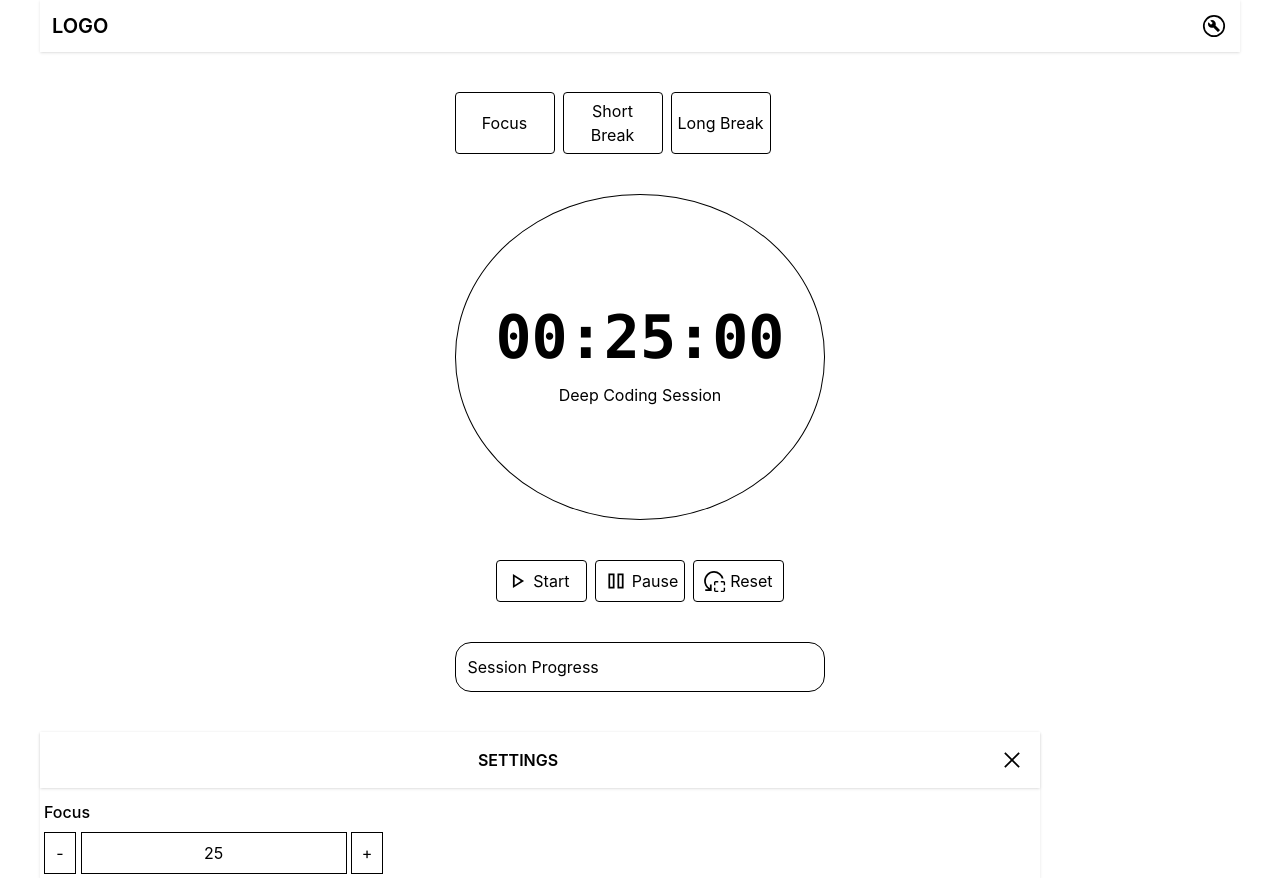
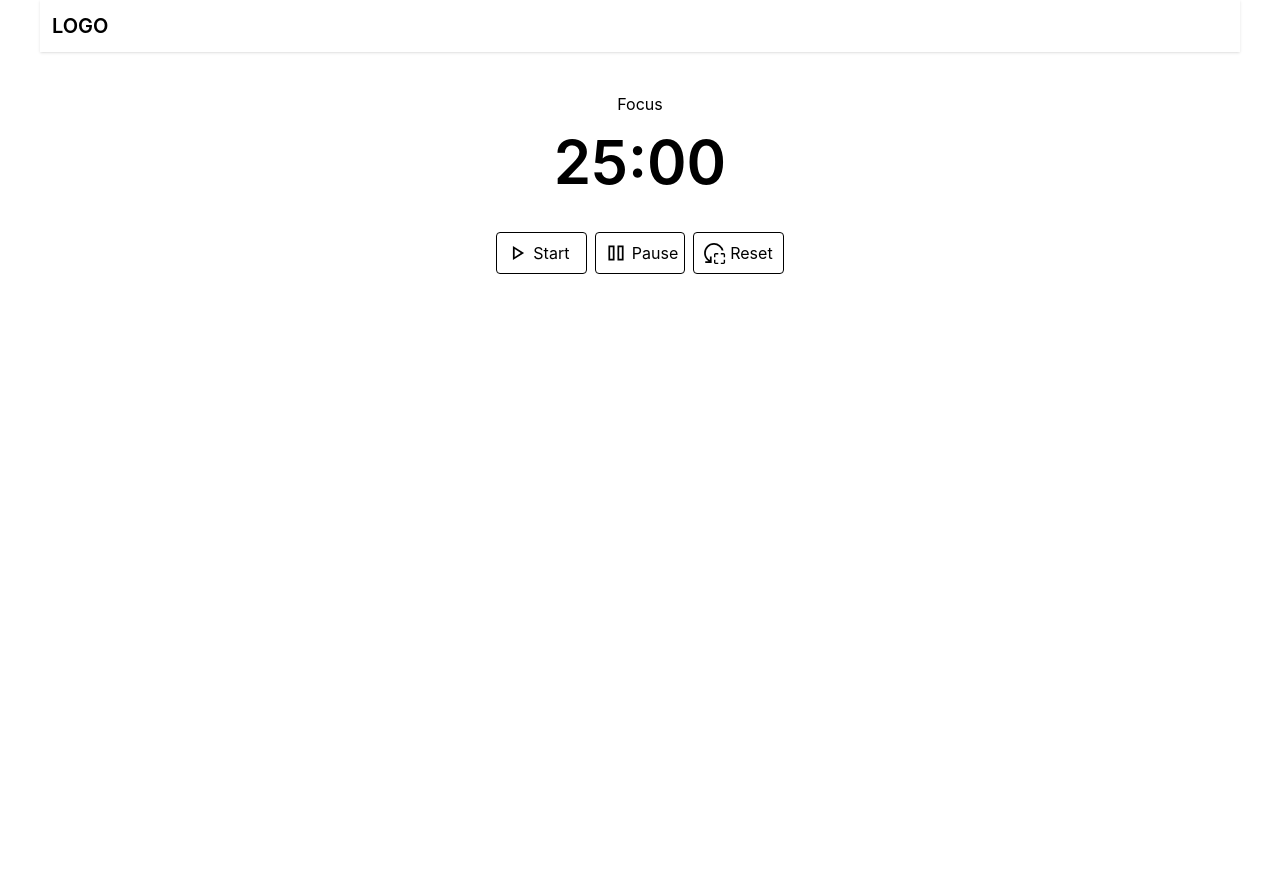
Before and after one commit to dev-Kamogelo/deep-focus-project, a website built with Vite: page index.html in a window 1280 px wide. After the commit the page ends 800 px from the top, so only its background shows below. Built offline with nearby package versions, Linux system fonts and the light colour scheme.

Commit message:
feat: restrucure UI

```diff
--- a/index.html
+++ b/index.html
@@ -10,24 +10,15 @@
       <header class="p-3 shadow">
         <nav class="flex justify-between">
           <a href="#" class="font-semibold text-xl">LOGO</a>
-          <button>
-            <svg xmlns="http://www.w3.org/2000/svg" height="28px" viewBox="0 -960 960 960" width="28px" fill="currentColor"><path d="m628.85-281.69 46.77-46.77q5.61-5.58 5.61-13.02 0-7.44-5.61-13.06L531.54-499.23q5.15-11.38 7.73-23.73t2.58-27.5q0-54.94-39.15-93.97t-94.24-39.03q-15.84 0-30.88 3.89t-29.19 10.8l88.61 89-59.08 59.08-89.38-89q-6.85 14.08-10.77 29.34-3.92 15.27-3.92 31.12 0 55.09 39.14 94.24 39.15 39.14 94.24 39.14 14.11 0 26.59-2.77 12.49-2.77 24.64-7.53l144.69 144.07q5.62 5.62 12.85 5.81 7.23.19 12.85-5.42ZM480.07-100q-78.84 0-148.21-29.92t-120.68-81.21q-51.31-51.29-81.25-120.63Q100-401.1 100-479.93q0-78.84 29.92-148.21t81.21-120.68q51.29-51.31 120.63-81.25Q401.1-860 479.93-860q78.84 0 148.21 29.92t120.68 81.21q51.31 51.29 81.25 120.63Q860-558.9 860-480.07q0 78.84-29.92 148.21t-81.21 120.68q-51.29 51.31-120.63 81.25Q558.9-100 480.07-100Zm-.07-60q134 0 227-93t93-227q0-134-93-227t-227-93q-134 0-227 93t-93 227q0 134 93 227t227 93Zm0-320Z"/></svg>
-        </button>
         </nav>
       </header>
 
       <main class="flex flex-col justify-center gap-10 m-auto">
 
-        <section class="flex gap-2">
-          <button id="move-to-focus" class="top-indicator">Focus</button>
-          <button id="move-to-short-break" class="top-indicator">Short Break</button>
-          <button id="move-to-long-break" class="top-indicator">Long Break</button>
-        </section>
-
         <section class="flex items-center justify-center m-auto">
-          <div class="border rounded-[50%] px-10 py-28 flex flex-col gap-4">
-            <h1 id="time-display" class="font-semibold text-6xl font-mono"></h1>
-            <p id="session-objective" class="text-center">Deep Coding Session</p>
+          <div class="flex flex-col gap-4 text-center">
+            <p id="current-mode">Focus</p>
+            <h1 id="time-display" class="font-semibold text-6xl">25:00</h1>
           </div>
         </section>
 
@@ -52,40 +43,8 @@
           </div>
         </section>
 
-        <section class="border p-3 rounded-2xl">
-          <p>Session Progress</p>
-          <div id="session-progress"></div>
-        </section>
       </main>
 
-        <aside id="time-configuration" class="h-full shadow bg-white w-5/6 border-l-zinc-300">
-          <div class="flex flex-col gap-2">
-
-            <div class="flex text-center gap-4 p-3.5 items-center shadow">
-              <h1 class="font-semibold uppercase text-center mx-auto">Settings</h1>
-              <button>
-                <svg xmlns="http://www.w3.org/2000/svg" height="28px" viewBox="0 -960 960 960" width="28px" fill="currentColor"><path d="M256-213.85 213.85-256l224-224-224-224L256-746.15l224 224 224-224L746.15-704l-224 224 224 224L704-213.85l-224-224-224 224Z"/></svg>
-              </button>
-            </div>
-
-            <section>
-
-              <div class=" p-1 flex flex-col gap-2">
-
-                <span class="font-medium">Focus</span>
-
-                <div>
-                  <button id="decrease-input-value" class="border w-8 p-2">-</button>
-                  <input type="number" id="user-time-input-field" value="25" step="5" min="0" class="border p-2 text-center">
-                  <button id="increase-input-value" class="border w-8 p-2">+</button>
-                </div>
-              </div>
-
-
-            </section>
-
-        </div>
-        </aside>
     </div>
     <script type="module" src="/src/app.ts"></script>
   </body>
```
